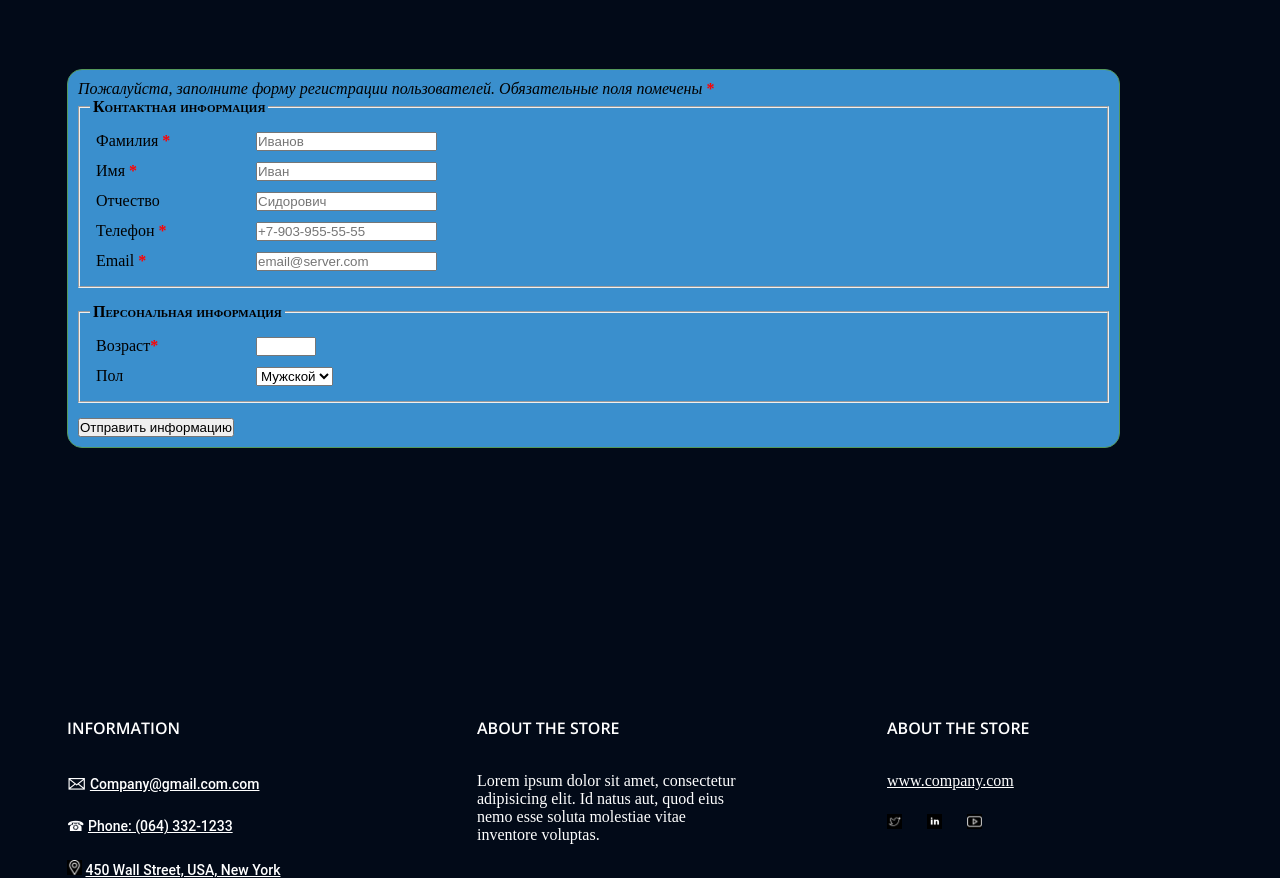
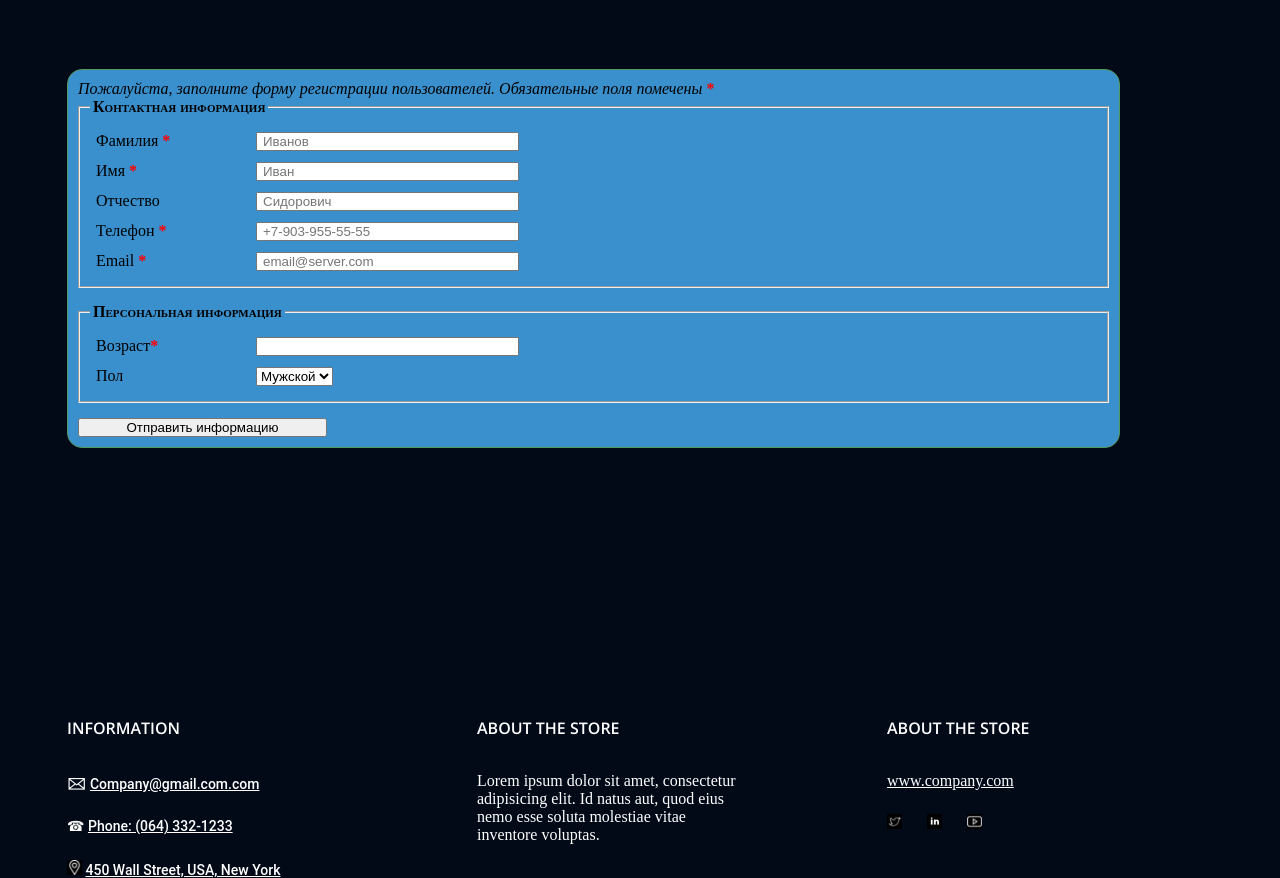
Before and after one commit to antipatrov/hw_for_leson-4, a plain HTML site: page index.html in a window 1280 px wide. Shown: the part 3720-4598 px from the top of the page. Drawn offline with nearby package versions, Linux system fonts and the light colour scheme.

Commit message:
Добавил паддинги в поля ввода

```diff
--- a/style.css
+++ b/style.css
@@ -600,3 +600,9 @@
      font-style: normal;
      color: #f00;
  }
+
+ form input,
+ textarea {
+     width: 249px;
+     padding: 0 5px;
+ }
```
